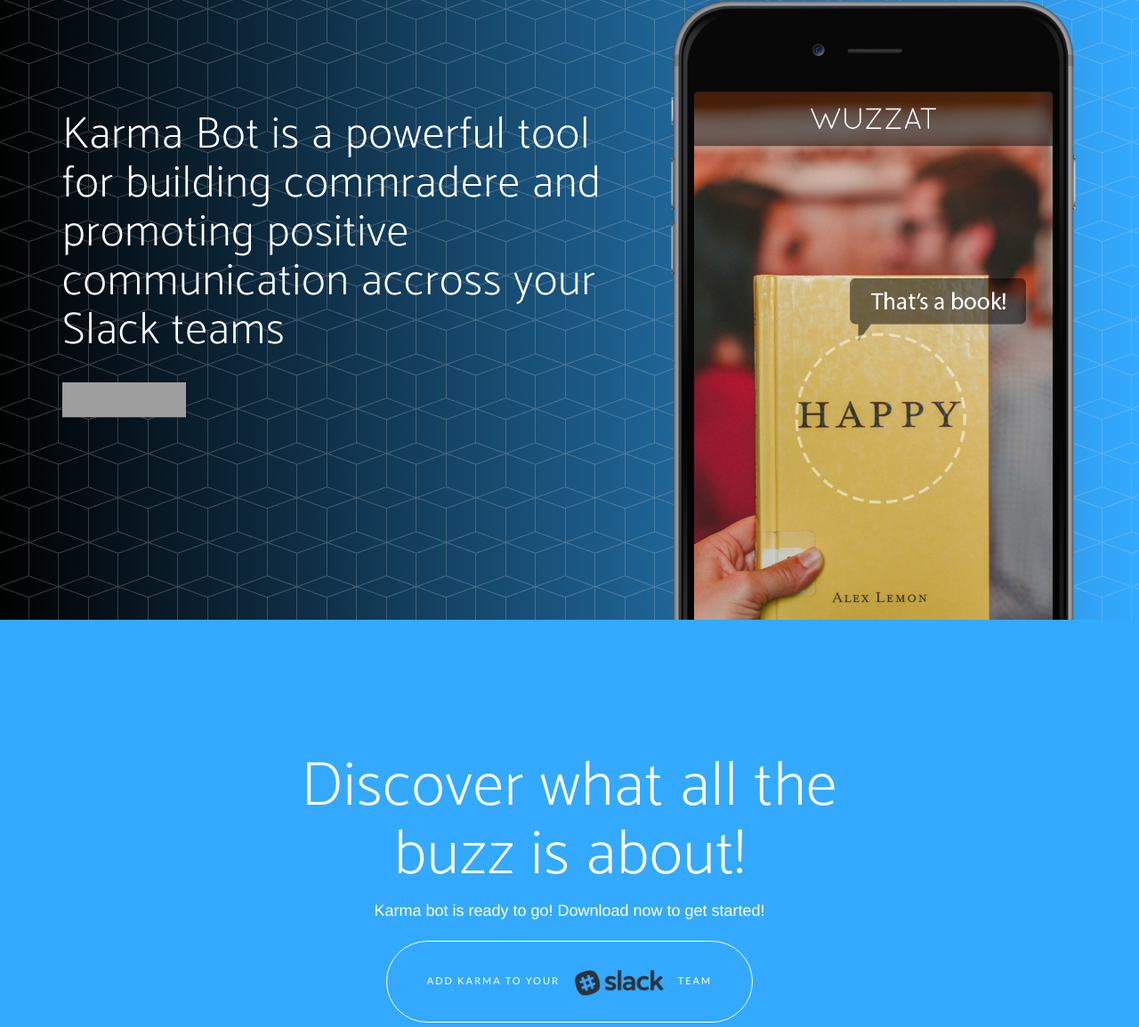
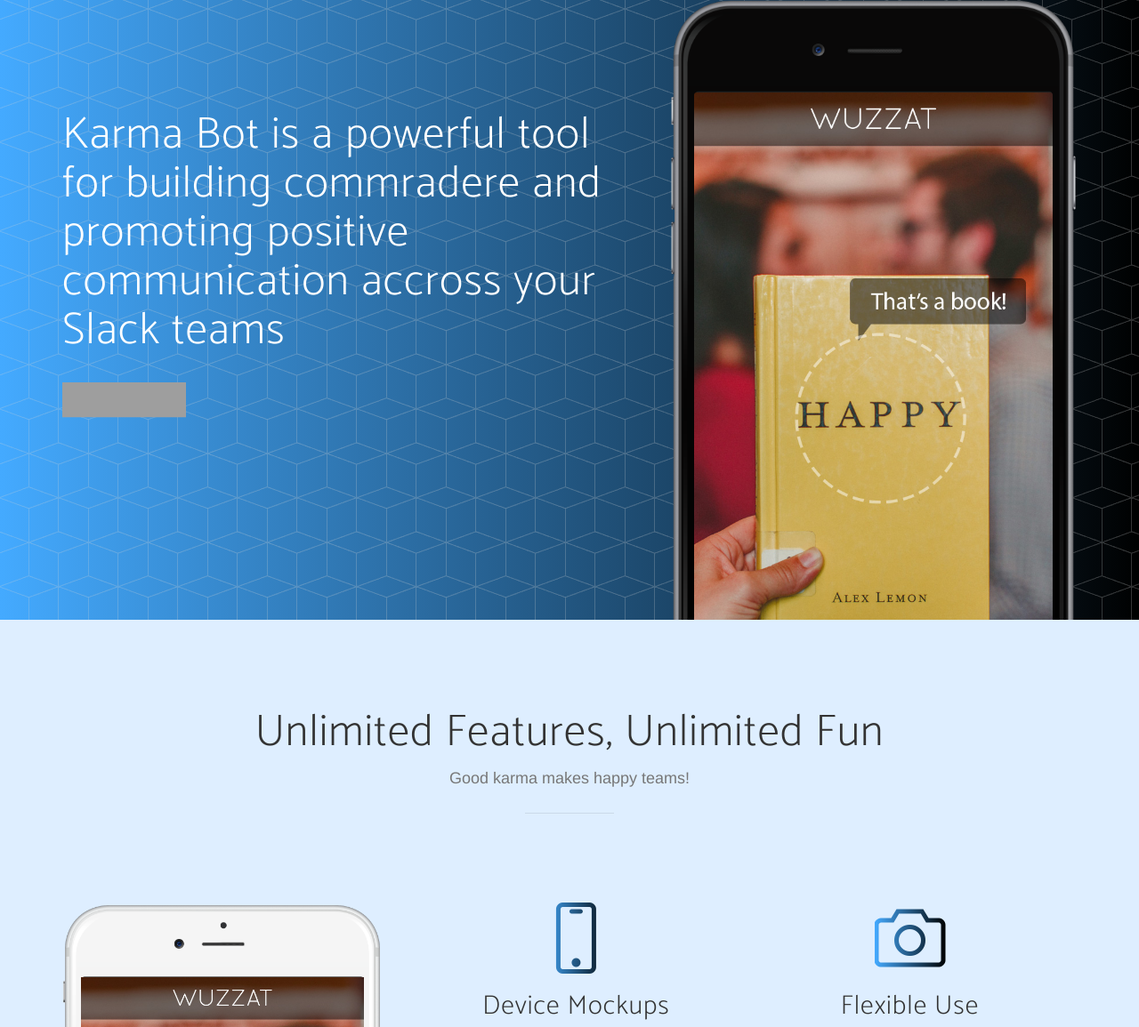
Before and after one commit to dwjanus/karmanage, a website: page public/index.html in a window 1280 px wide. Shown: the part 103-1258 px from the top of the page at 89% size. Drawn offline with nearby package versions, Linux system fonts and the light colour scheme; grey boxes are pictures that could not be loaded; a web font is replaced by a local one.

Commit message:
changed css

```diff
--- a/public/css/new-age.css
+++ b/public/css/new-age.css
@@ -23,6 +23,7 @@ body {
 }
 body {
   font-family: 'Muli', 'Helvetica', 'Arial', 'sans-serif';
+  background-color: #deeeff !important;
 }
 a {
   -webkit-transition: all 0.35s;
@@ -151,11 +152,11 @@ header {
   width: 100%;
   min-height: auto;
   overflow-y: hidden;
-  background: url("../img/bg-pattern.png"), #33aaFF; /* #7b4397 */
+  background: url("../img/bg-pattern.png"), #44aaFF; /* #7b4397 */
   /* fallback for old browsers */
-  background: url("../img/bg-pattern.png"), -webkit-linear-gradient(to left, #33aaFF, #010101);
+  background: url("../img/bg-pattern.png"), -webkit-linear-gradient(to right, #44aaFF, #000101);
   /* Chrome 10-25, Safari 5.1-6 */
-  background: url("../img/bg-pattern.png"), linear-gradient(to left, #33aaFF, #010101); /* #7b4397, #dc2430 */
+  background: url("../img/bg-pattern.png"), linear-gradient(to right, #44aaFF, #000101); /* #7b4397, #dc2430 */
   /* W3C, IE 10+/ Edge, Firefox 16+, Chrome 26+, Opera 12+, Safari 7+ */
   color: white;
 }
@@ -284,8 +285,8 @@ section.features .feature-item h3 {
 }
 section.features .feature-item i {
   font-size: 80px;
-  background: -webkit-linear-gradient(to left, #33aaFF, #010101);
-  background: linear-gradient(to left, #33aaFF, #010101);
+  background: -webkit-linear-gradient(to right, #44aaFF, #000101);
+  background: linear-gradient(to right, #44aaFF, #000101);
   -webkit-background-clip: text;
   -webkit-text-fill-color: transparent;
 }
--- a/public/index.html
+++ b/public/index.html
@@ -97,20 +97,6 @@
         </div>
     </header>
 
-    <section id="download" class="download bg-primary text-center">
-        <div class="container">
-            <div class="row">
-                <div class="col-md-8 col-md-offset-2">
-                    <h2 class="section-heading">Discover what all the buzz is about!</h2>
-                    <p>Karma bot is ready to go! Download now to get started!</p>
-                    <div class="badges">
-                        <a class="badge-link btn btn-xl btn-outline" href="https://slack.com/oauth/authorize?&client_id=64177576980.117306046992&scope=bot,commands">Add Karma to your <img src="img/slack_black.png" alt="Add to Slack">Team</a>
-                    </div>
-                </div>
-            </div>
-        </div>
-    </section>
-
     <section id="features" class="features">
         <div class="container">
             <div class="row">
@@ -177,14 +163,26 @@
         </div>
     </section>
 
+    <section id="download" class="download bg-primary text-center">
+        <div class="container">
+            <div class="row">
+                <div class="col-md-8 col-md-offset-2">
+                    <h2 class="section-heading">Discover what all the buzz is about!</h2>
+                    <p>Karma bot is ready to go! Download now to get started!</p>
+                    <div class="badges">
+                        <a class="badge-link btn btn-xl btn-outline" href="https://slack.com/oauth/authorize?&client_id=64177576980.117306046992&scope=bot,commands">Add Karma to your <img src="img/slack_black.png" alt="Add to Slack">Team</a>
+                    </div>
+                </div>
+            </div>
+        </div>
+    </section>
+
     <section class="cta">
         <div class="cta-content">
             <div class="container">
                 <h2>Stop waiting.<br>Start Slacking.</h2>
-                <a href="https://slack.com/oauth/authorize?&client_id=64177576980.117306046992&scope=bot,commands" class="btn btn-outline btn-xl page-scroll">Let's Get Started!</a>
                 <br />
-                <h3>Dont have Slack?</h3>
-                <a href="https://slack.com/download" class="btn btn-outline btn-xl page-scroll">Get it Here</a>
+                <a href="https://slack.com/download" class="btn btn-outline btn-xl page-scroll">Dont have Slack? Get it Here</a>
             </div>
         </div>
         <div class="overlay"></div>
```
